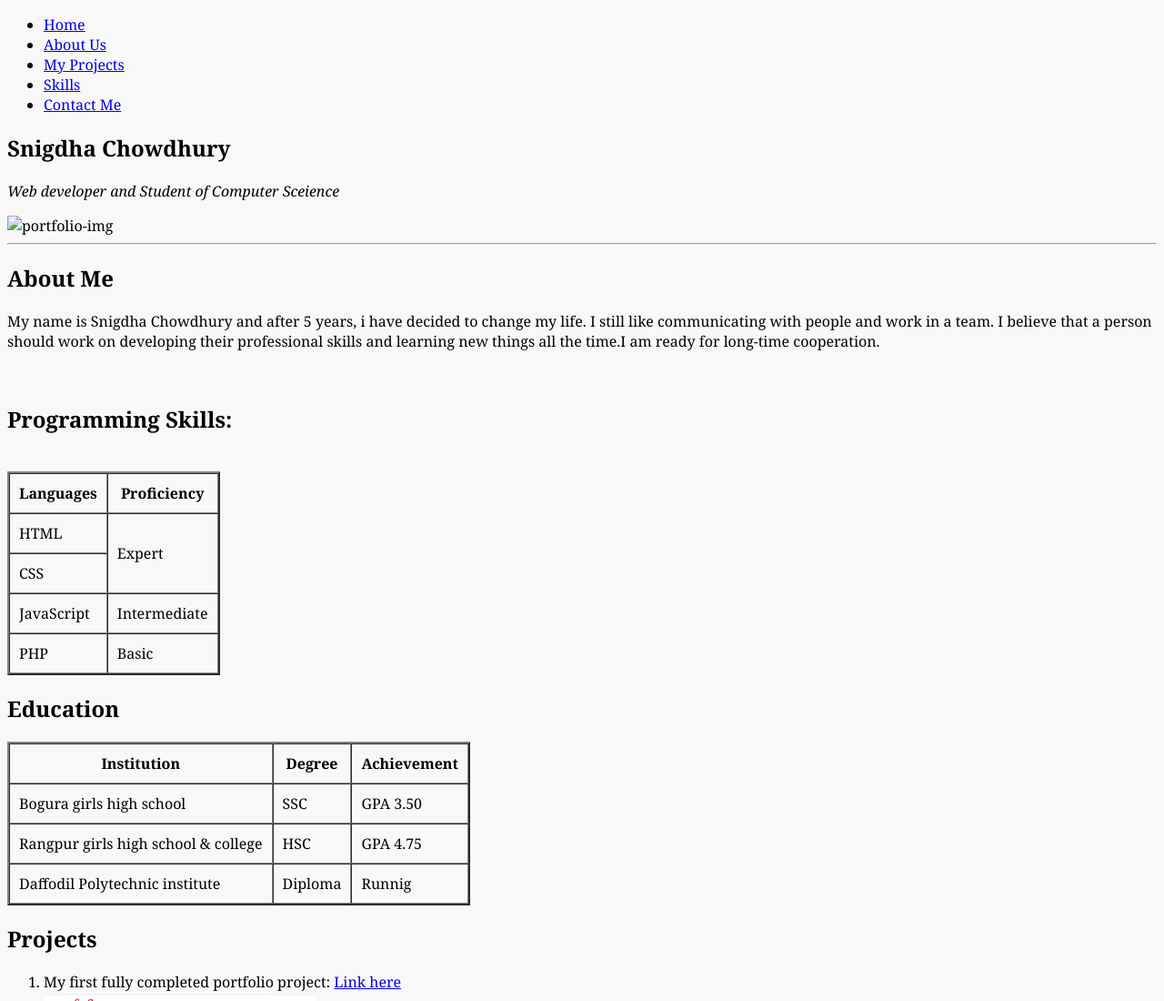
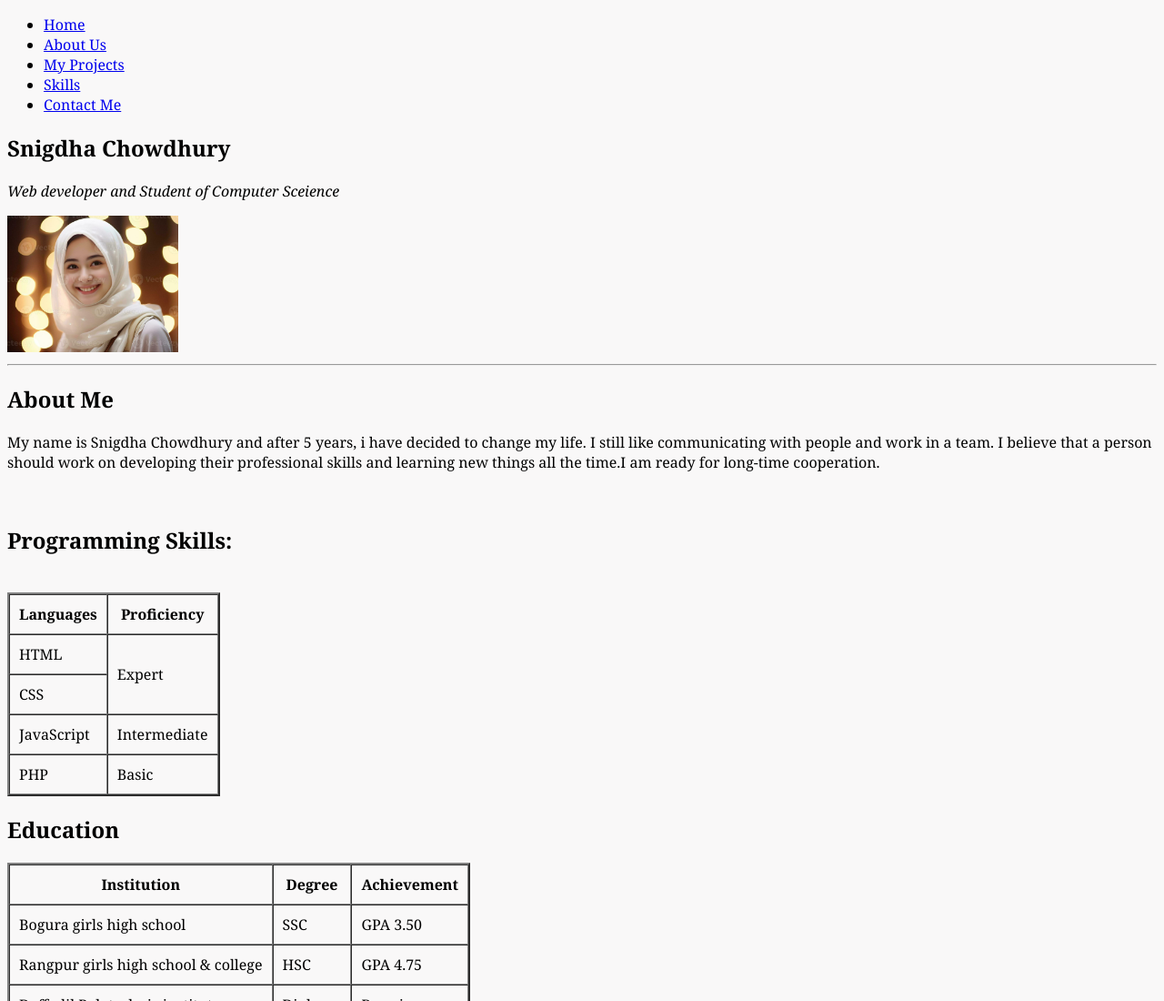
Before and after one commit to anisul-Islam/portfolio-html, a plain HTML site: page index.html in a window 1280 px wide. Shown: the top 1100 px of the page at 91% size. Drawn offline with Linux system fonts and the light colour scheme.

Commit message:
added some html

```diff
--- a/index.html
+++ b/index.html
@@ -48,7 +48,7 @@
     <section id="intro">
       <h1>Snigdha Chowdhury</h1>
       <p><em>Web developer and Student of Computer Sceience</em></p>
-        <img src="./images/Islamicgirlsdpz_12dd60d2_1642429331494_sc_cmprsd_40.jpg" alt="portfolio-img" height="150" />
+        <img src="./images/profile.jpg" alt="portfolio-img" height="150" />
 
       <hr />
     </section>
```
Also changed, not shown: images/profile.jpg (added).
